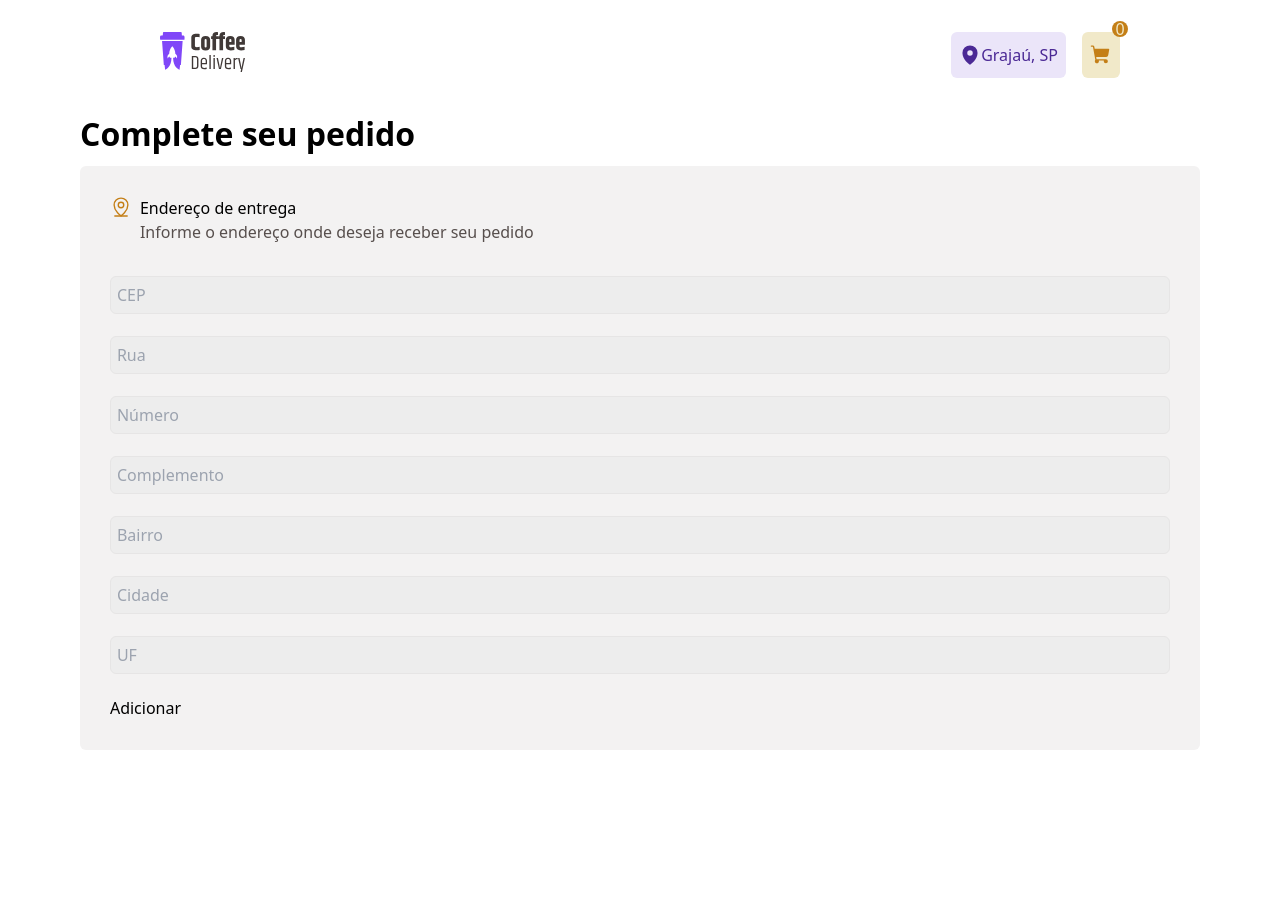
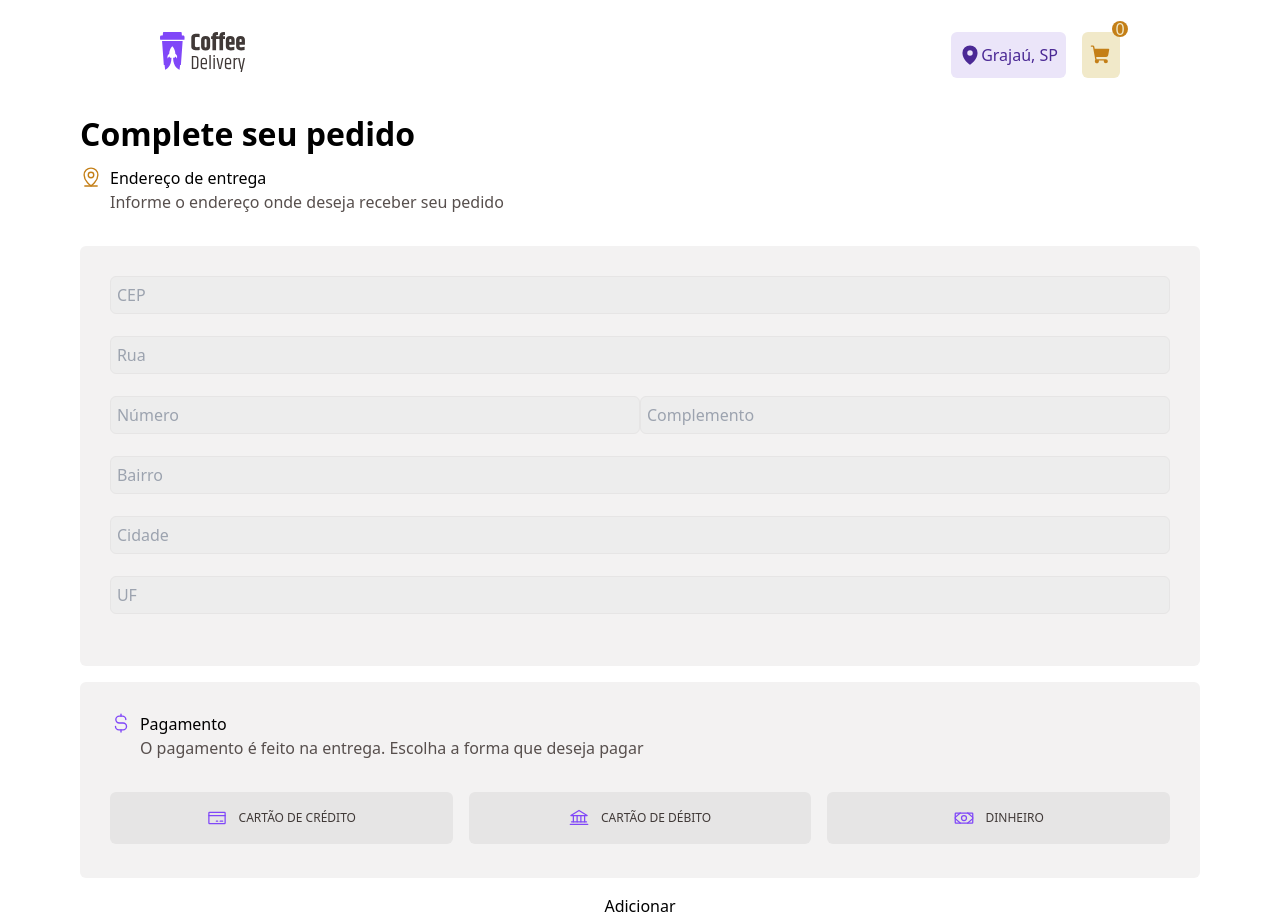
Before and after one commit to joao911/coffe-delivery, a React (Vite) app: page /completeOrder in a window 1280 px wide. Before the commit the page ends 800 px from the top, so only its background shows below. Built offline with nearby package versions, Linux system fonts and the light colour scheme.

Commit message:
feat: created component payment method

```diff
--- a/package.json
+++ b/package.json
@@ -14,6 +14,7 @@
     "@types/lodash": "^4.17.1",
     "@types/react-input-mask": "^3.0.5",
     "@types/styled-components": "^5.1.34",
+    "axios": "^1.6.8",
     "lodash": "^4.17.21",
     "phosphor-react": "^1.4.1",
     "polished": "^4.3.1",
--- /dev/null
+++ b/src/api/index.ts
@@ -0,0 +1,5 @@
+import axios from "axios";
+
+export const api = axios.create({
+  baseURL: "https://viacep.com.br/ws",
+});
--- a/src/components/Input/index.tsx
+++ b/src/components/Input/index.tsx
@@ -4,18 +4,23 @@ import { useFormContext } from "react-hook-form";
 
 interface InputProps extends InputHTMLAttributes<HTMLInputElement> {
   name: string;
+  width?: string;
 }
-export const Input: React.FC<InputProps> = ({ name, ...rest }) => {
+export const Input: React.FC<InputProps> = ({
+  name,
+  width = "15",
+  ...rest
+}) => {
   const {
     formState: { errors },
   } = useFormContext();
 
   const error = errors[name]?.message;
 
-  console.log(error);
-
   return (
-    <div className="flex flex-col gap-1 min-h-[3.75rem] w-full">
+    <div
+      className={`flex flex-col gap-1 min-h-[3.75rem] w-full md:w-[${width}rem]`}
+    >
       <input
         className={`p-[6px] bg-base-input rounded-md border  focus:outline-none focus:border-brand-yellow  text-base-label ${
           error ? "border-base-error" : "border-base-button"
--- /dev/null
+++ b/src/pages/CompleteOrder/Components/AddressForm/index.tsx
@@ -0,0 +1,112 @@
+import React from "react";
+import { Controller, useFormContext } from "react-hook-form";
+import { Input } from "../../../../components/Input";
+
+const AddressForm: React.FC = () => {
+  const { control } = useFormContext();
+
+  return (
+    <div className="p-[1.87rem] bg-base-card rounded-md">
+      <Controller
+        name="cep"
+        control={control}
+        render={({ field: { onChange, value } }) => (
+          <Input
+            placeholder="CEP"
+            type="text"
+            onChange={onChange}
+            value={value}
+            name="cep"
+          />
+        )}
+      />
+
+      <Controller
+        name="street"
+        control={control}
+        render={({ field: { onChange, value } }) => (
+          <Input
+            placeholder="Rua"
+            type="text"
+            onChange={onChange}
+            value={value}
+            name="street"
+            width="full"
+          />
+        )}
+      />
+
+      <div className="flex">
+        <Controller
+          name="number"
+          control={control}
+          render={({ field: { onChange, value } }) => (
+            <Input
+              placeholder="Número"
+              type="text"
+              onChange={onChange}
+              value={value}
+              name="number"
+            />
+          )}
+        />
+        <Controller
+          name="complement"
+          control={control}
+          render={({ field: { onChange, value } }) => (
+            <Input
+              placeholder="Complemento"
+              type="text"
+              onChange={onChange}
+              value={value}
+              name="complement"
+            />
+          )}
+        />
+      </div>
+      <div>
+        <Controller
+          name="neighborhood"
+          control={control}
+          render={({ field: { onChange, value } }) => (
+            <Input
+              placeholder="Bairro"
+              type="text"
+              onChange={onChange}
+              value={value}
+              name="neighborhood"
+            />
+          )}
+        />{" "}
+        <Controller
+          name="city"
+          control={control}
+          render={({ field: { onChange, value } }) => (
+            <Input
+              placeholder="Cidade"
+              type="text"
+              onChange={onChange}
+              value={value}
+              name="city"
+            />
+          )}
+        />{" "}
+        <Controller
+          name="state"
+          control={control}
+          render={({ field: { onChange, value } }) => (
+            <Input
+              placeholder="UF"
+              type="text"
+              onChange={onChange}
+              value={value}
+              name="state"
+            />
+          )}
+        />
+      </div>
+    </div>
+  );
+};
+
+export default AddressForm;
--- /dev/null
+++ b/src/pages/CompleteOrder/Components/Button/index.tsx
@@ -0,0 +1,19 @@
+import React, { ButtonHTMLAttributes } from "react";
+
+interface ButtonProps extends ButtonHTMLAttributes<HTMLButtonElement> {
+  icon: React.ReactNode;
+  name: string;
+}
+export const Button: React.FC<ButtonProps> = ({ icon, name, ...rest }) => {
+  return (
+    <button
+      className="flex items-center justify-center w-full gap-3 p-2 py-4 border-0 rounded-md text-text-bold-s bg-base-button hover:bg-base-hover text-base-subtitle"
+      {...rest}
+    >
+      {icon}
+      {name.toLocaleUpperCase()}
+    </button>
+  );
+};
+
+export default Button;
--- /dev/null
+++ b/src/pages/CompleteOrder/Components/PaymentForms/index.tsx
@@ -0,0 +1,56 @@
+import React from "react";
+import { Controller, useFormContext } from "react-hook-form";
+import { Bank, CreditCard, CurrencyDollarSimple, Money } from "phosphor-react";
+import Button from "../Button";
+import { toString } from "lodash";
+
+interface PaymentFormsProps {
+  name: string;
+}
+
+export const PaymentForms: React.FC<PaymentFormsProps> = ({ name }) => {
+  const {
+    formState: { errors },
+    control,
+  } = useFormContext();
+
+  const error = errors[name]?.message;
+  return (
+    <div className=" rounded-md bg-base-card p-[1.87rem]">
+      <div className="flex gap-2 mb-8">
+        <CurrencyDollarSimple size={22} className="text-brand-purple" />
+
+        <div>
+          <span className="p-0">Pagamento</span>
+          <p className="text-base-text">
+            O pagamento é feito na entrega. Escolha a forma que deseja pagar
+          </p>
+        </div>
+      </div>
+      <Controller
+        name="paymentMethod"
+        control={control}
+        render={({ field }) => (
+          <div className="flex flex-col gap-4 md:flex-row">
+            <Button
+              icon={<CreditCard size={20} className="text-brand-purple" />}
+              name="Cartão de Crédito"
+              onClick={() => field.onChange("creditCard")}
+            />
+            <Button
+              icon={<Bank size={20} className="text-brand-purple" />}
+              name="Cartão de Débito"
+              onClick={() => field.onChange("debitCard")}
+            />
+            <Button
+              icon={<Money size={20} className="text-brand-purple" />}
+              name="Dinheiro"
+              onClick={() => field.onChange("cash")}
+            />
+          </div>
+        )}
+      />
+      <p className="mt-1 text-xs text-base-error">{toString(error)}</p>
+    </div>
+  );
+};
--- a/src/pages/CompleteOrder/index.tsx
+++ b/src/pages/CompleteOrder/index.tsx
@@ -4,8 +4,11 @@ import { FormProvider, useForm } from "react-hook-form";
 import { zodResolver } from "@hookform/resolvers/zod";
 import * as zod from "zod";
 
-import { Input } from "../../components/Input";
 import { Container } from "../../components/ContainerItem/styles";
+import { size } from "lodash";
+import { api } from "../../api";
+import { PaymentForms } from "./Components/PaymentForms";
+import AddressForm from "./Components/AddressForm";
 
 export const CompleteOrder: React.FC = () => {
   const schema = zod.object({
@@ -16,6 +19,7 @@ export const CompleteOrder: React.FC = () => {
     neighborhood: zod.string().min(1, "Bairro obrigatório"),
     city: zod.string().min(1, "Cidade obrigatória"),
     state: zod.string().min(1, "Estado obrigatório"),
+    paymentMethod: zod.string().nonempty("Escolha a forma de pagamento"),
   });
 
   type NewCycleFormData = zod.infer<typeof schema>;
@@ -30,28 +34,46 @@ export const CompleteOrder: React.FC = () => {
       neighborhood: "",
       city: "",
       state: "",
+      paymentMethod: "",
     },
   });
 
   const {
     handleSubmit,
     reset,
-    register,
-    formState: { errors },
+
+    watch,
+    setValue,
   } = purchasingForm;
 
   function onSubmit(data: NewCycleFormData) {
     console.log(data);
     reset();
   }
+  const watchCep = watch("cep");
+
+  async function searchCep(cep: string) {
+    try {
+      const response = await api.get(`${cep}/json`);
+      setValue("street", response.data.logradouro);
+      setValue("city", response.data.localidade);
+      setValue("state", response.data.uf);
+      setValue("neighborhood", response.data.bairro);
+    } catch (error) {
+      console.log(error);
+    }
+  }
 
   useEffect(() => {
-    console.log("erros", errors.street?.message);
-  }, [errors]);
+    if (size(watchCep) === 8) {
+      searchCep(watchCep);
+    }
+  }, [watchCep]);
+
   return (
     <Container>
       <h1 className="font-extrabold text-title-title-l">Complete seu pedido</h1>
-      <div className="p-[1.87rem] bg-base-card rounded-md mt-2">
+      <div className="mt-2 rounded-md ">
         <div className="flex gap-2 mb-8">
           <MapPinLine size={22} className="text-brand-yellow-dark" />
           <div>
@@ -61,19 +83,14 @@ export const CompleteOrder: React.FC = () => {
             </p>
           </div>
         </div>
-        <form action="" onSubmit={handleSubmit(onSubmit)}>
+        <form
+          action=""
+          onSubmit={handleSubmit(onSubmit)}
+          className="flex flex-col gap-4 "
+        >
           <FormProvider {...purchasingForm}>
-            <Input placeholder="CEP" type="text" {...register("cep")} />
-            <Input placeholder="Rua" {...register("street")} />
-            <div>
-              <Input placeholder="Número" {...register("number")} />
-              <Input placeholder="Complemento" {...register("complement")} />
-            </div>
-            <div>
-              <Input placeholder="Bairro" {...register("neighborhood")} />
-              <Input placeholder="Cidade" {...register("city")} />
-              <Input placeholder="UF" {...register("state")} />
-            </div>
+            <AddressForm />
+            <PaymentForms name="paymentMethod" />
           </FormProvider>
 
           <button type="submit">Adicionar</button>
```
Also changed, not shown: 1 other file (tests, documents, lock files or other folders).
